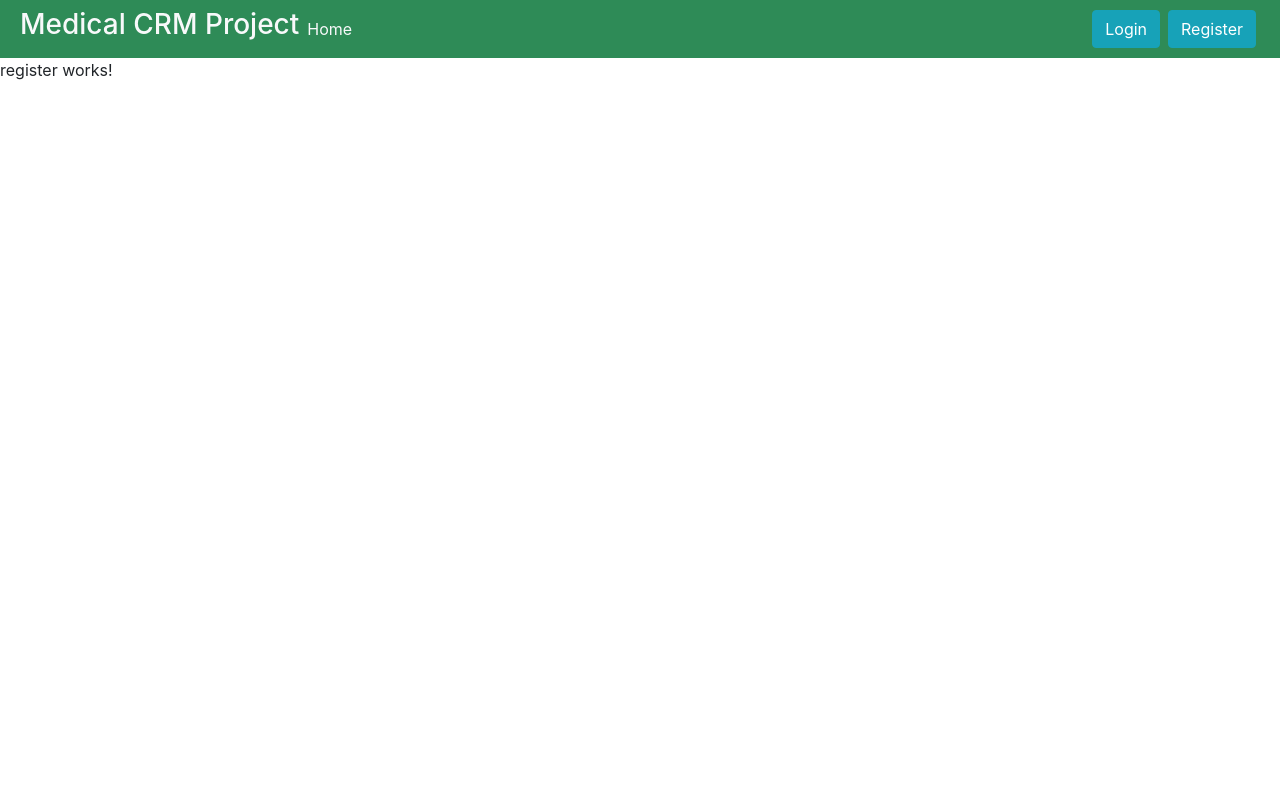
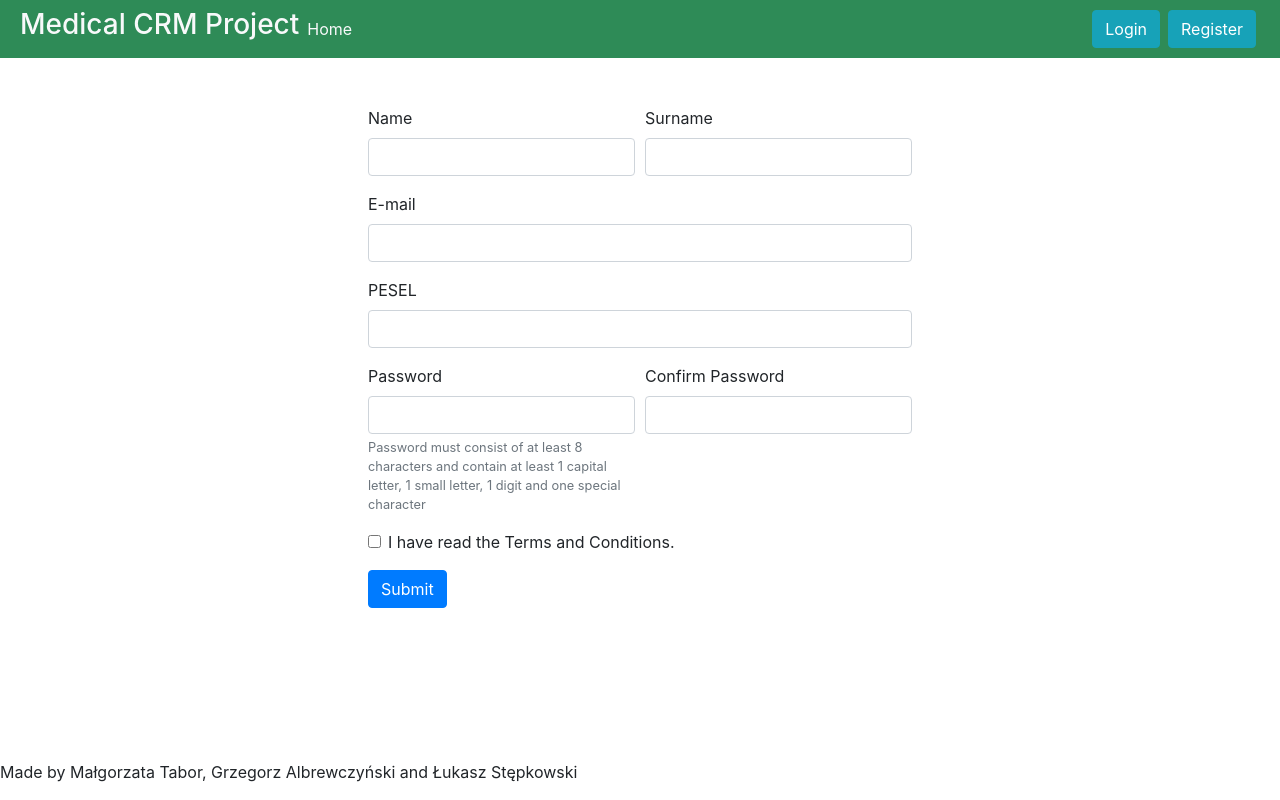
Before and after one commit to LukaszStepkowski/medical-crm-angular, an Angular app: page /register in a window 1280 px wide. Built offline with nearby package versions, Linux system fonts and the light colour scheme.

Commit message:
created a registation form

```diff
--- a/src/app/app.component.html
+++ b/src/app/app.component.html
@@ -15,3 +15,6 @@
     </a>
 </nav>
 <router-outlet></router-outlet>
+<div class="fixed-bottom">
+    <p>Made by Małgorzata Tabor, Grzegorz Albrewczyński and Łukasz Stępkowski</p>
+</div>
--- a/src/app/home/home.component.html
+++ b/src/app/home/home.component.html
@@ -5,6 +5,3 @@
         <p class="card-text">This is a Medical CRM project. Please do not use real data.</p>
     </div>
 </div>
-<div class="fixed-bottom">
-    <p>Made by Małgorzata Tabor, Grzegorz Albrewczyński and Łukasz Stępkowski</p>
-</div>
--- a/src/app/register/register.component.html
+++ b/src/app/register/register.component.html
@@ -1 +1,37 @@
-<p>register works!</p>
+<form class="mx-auto w-50 px-md-5 py-md-5" action="" method="POST">
+    <div class="form-row">
+        <div class="form-group col-md-6">
+            <label for="name">Name</label>
+            <input type="text" class="form-control" id="name">
+        </div>
+        <div class="form-group col-md-6">
+            <label for="surname">Surname</label>
+            <input type="text" class="form-control" id="surname">
+        </div>
+    </div>
+    <div class="form-group">
+        <label for="login">E-mail</label>
+        <input type="email" class="form-control" id="login">
+    </div>
+    <div class="form-group">
+        <label for="pesel">PESEL</label>
+        <input type="text" class="form-control" id="pesel">
+    </div>
+    <div class="form-row">
+        <div class="form-group col-md-6">
+            <label for="password">Password</label>
+            <input type="password" class="form-control" id="password">
+            <small id="passwordHelp" class="form-text text-muted">Password must consist of at least 8 characters and contain at least 1 capital letter, 1 small letter,
+                 1 digit and one special character</small>
+        </div>
+        <div class="form-group col-md-6">
+            <label for="passwordConfirm">Confirm Password</label>
+            <input type="password" class="form-control" id="passwordConfirm">
+        </div>
+    </div>
+    <div class="form-group form-check">
+        <input type="checkbox" class="form-check-input" id="regulations">
+        <label for="regulations" class="form-check-label">I have read the Terms and Conditions.</label>
+    </div>
+    <button type="submit" class="btn btn-primary">Submit</button>
+</form>
```
